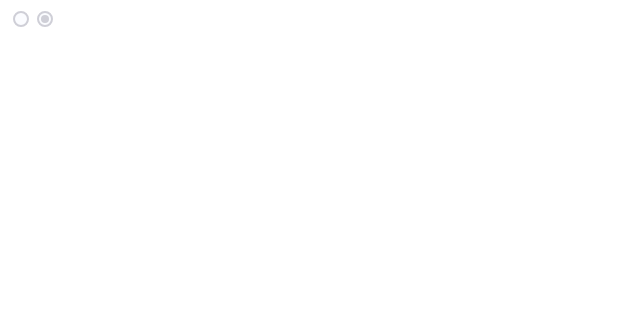
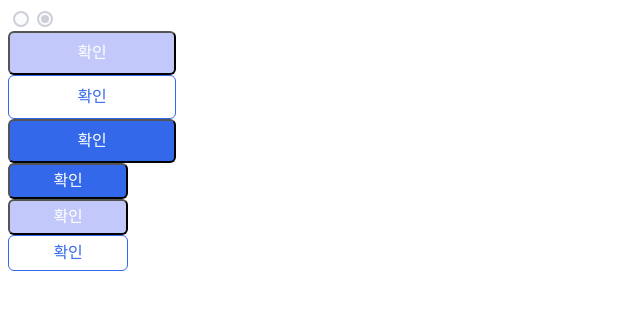
Before and after one commit to teamdef/agora-front-end, a Next.js app: page / in a window 1280 px wide. Shown: the top 310 px of the page, without its empty margins (0-640 px from the left). Built offline with nearby package versions, Linux system fonts and the light colour scheme.

Commit message:
feat: button add props small

```diff
--- a/src/app/page.tsx
+++ b/src/app/page.tsx
@@ -9,6 +9,12 @@ export default function Page() {
     <div>
       <Radio id="1" name="a" disabled />
       <Radio id="2" name="a" checked disabled />
+      <Button label="확인" disabled />
+      <Button label="확인" outlined />
+      <Button label="확인" />
+      <Button label="확인" small />
+      <Button label="확인" small disabled />
+      <Button label="확인" small outlined />
     </div>
   );
 }
--- a/src/components/inputs/button/Button.tsx
+++ b/src/components/inputs/button/Button.tsx
@@ -9,26 +9,25 @@ export interface ButtonProps {
   color?: string;
   icon?: ReactNode;
   disabled?: boolean;
+  small?: boolean;
 }
 
-const Button = ({ label, icon, outlined, disabled }: ButtonProps) => {
+const Button = ({ label, icon, outlined, small, disabled }: ButtonProps) => {
   const buttonStyle = buttonPainter(outlined, disabled);
 
   return (
-    <ButtonBox $buttonStyle={buttonStyle}>
+    <ButtonBox $buttonStyle={buttonStyle} small={small}>
       <span>{label}</span>
       {icon}
     </ButtonBox>
   );
 };
 
-const ButtonBox = styled.button<{ $buttonStyle: RuleSet<object> }>`
+const ButtonBox = styled.button<{ $buttonStyle: RuleSet<object>; small?: boolean }>`
   display: flex;
   justify-content: center;
   align-items: center;
   ${({ $buttonStyle }) => $buttonStyle}
-  width: 120px;
-  height: 48px;
   border-radius: 6px;
   cursor: pointer;
   & span {
@@ -37,6 +36,8 @@ const ButtonBox = styled.button<{ $buttonStyle: RuleSet<object> }>`
   & svg {
     margin-left: 8px;
   }
+  width: ${({ small }) => (small ? '120px' : '168px')};
+  height: ${({ small }) => (small ? '36px' : '44px')};
 `;
 
 export default Button;
```
